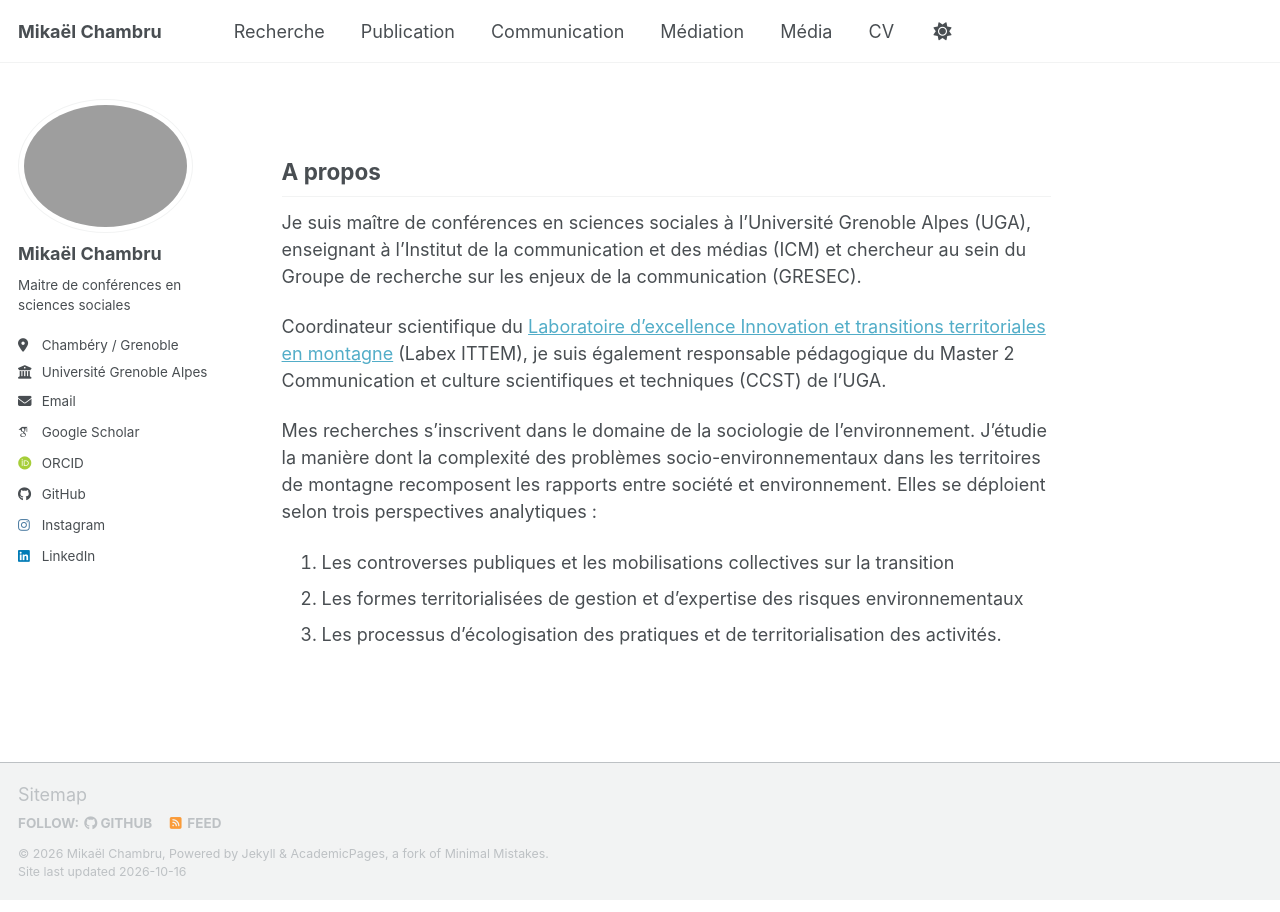
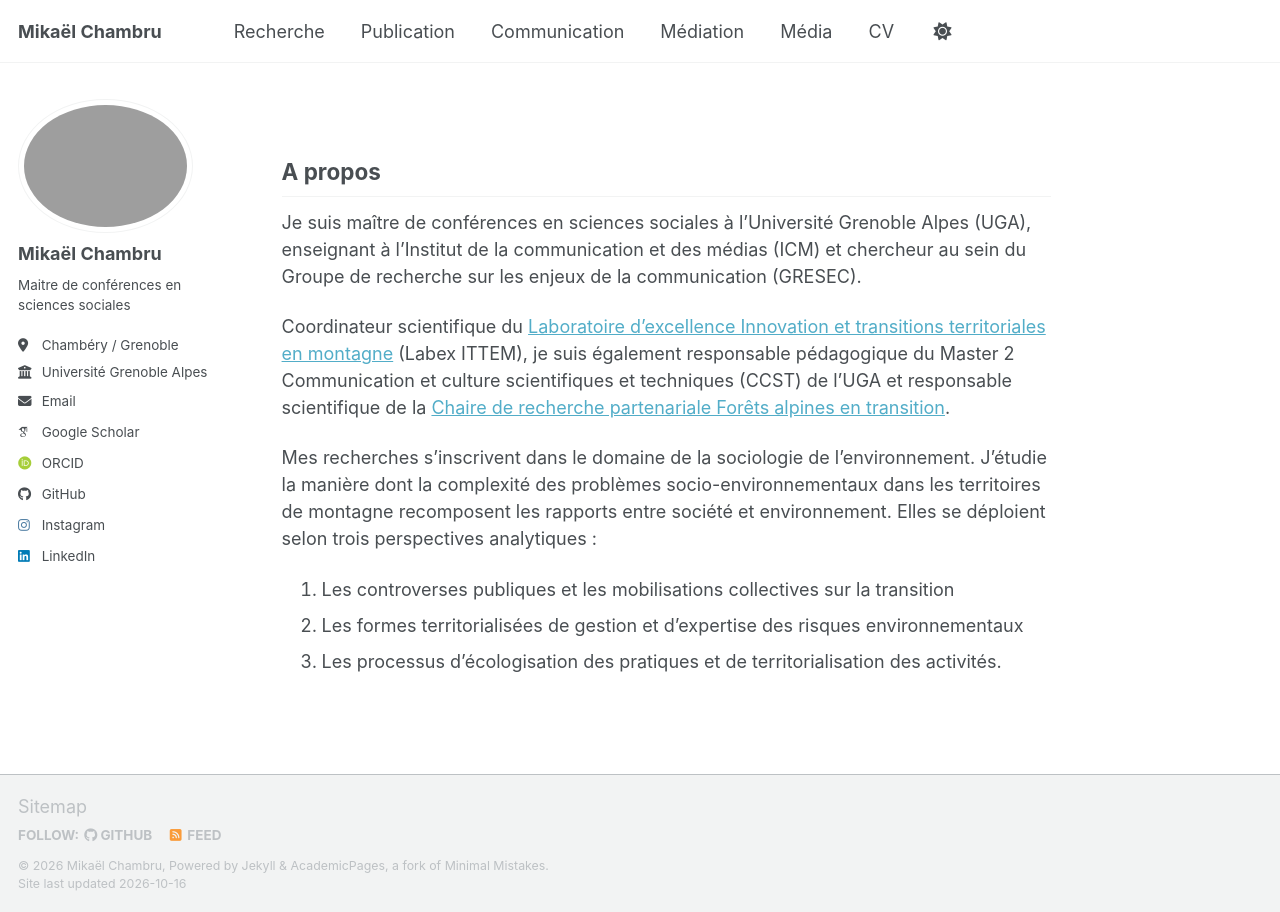
Before and after one commit to mikaelchambru/mikaelchambru.github.io, a Jekyll site: the page built from _pages/about.md, in a window 1280 px wide. Built offline with Jekyll 4.4.1, drawn with Linux system fonts in a browser that asks for light colours; some web fonts are replaced; a script bundle is joined from its source files by our own code; library files that are not in the unit come from our copies.

Commit message:
Update about.md

```diff
--- a/_pages/about.md
+++ b/_pages/about.md
@@ -10,7 +10,7 @@
 
 Je suis maître de conférences en sciences sociales à l'Université Grenoble Alpes (UGA), enseignant à l'Institut de la communication et des médias (ICM) et chercheur au sein du Groupe de recherche sur les enjeux de la communication (GRESEC).
 
-Coordinateur scientifique du [Laboratoire d’excellence Innovation et transitions territoriales en montagne](https://labexittem.fr) (Labex ITTEM), je suis également responsable pédagogique du Master 2 Communication et culture scientifiques et techniques (CCST) de l'UGA.
+Coordinateur scientifique du [Laboratoire d’excellence Innovation et transitions territoriales en montagne](https://labexittem.fr) (Labex ITTEM), je suis également responsable pédagogique du Master 2 Communication et culture scientifiques et techniques (CCST) de l'UGA et responsable scientifique de la [Chaire de recherche partenariale Forêts alpines en transition](https://foretalpine.hypotheses.org).
 
 Mes recherches s’inscrivent dans le domaine de la sociologie de l’environnement. J’étudie la manière dont la complexité des problèmes socio-environnementaux dans les territoires de montagne recomposent les rapports entre société et environnement. Elles se déploient selon trois perspectives analytiques :
 1. Les controverses publiques et les mobilisations collectives sur la transition
```
